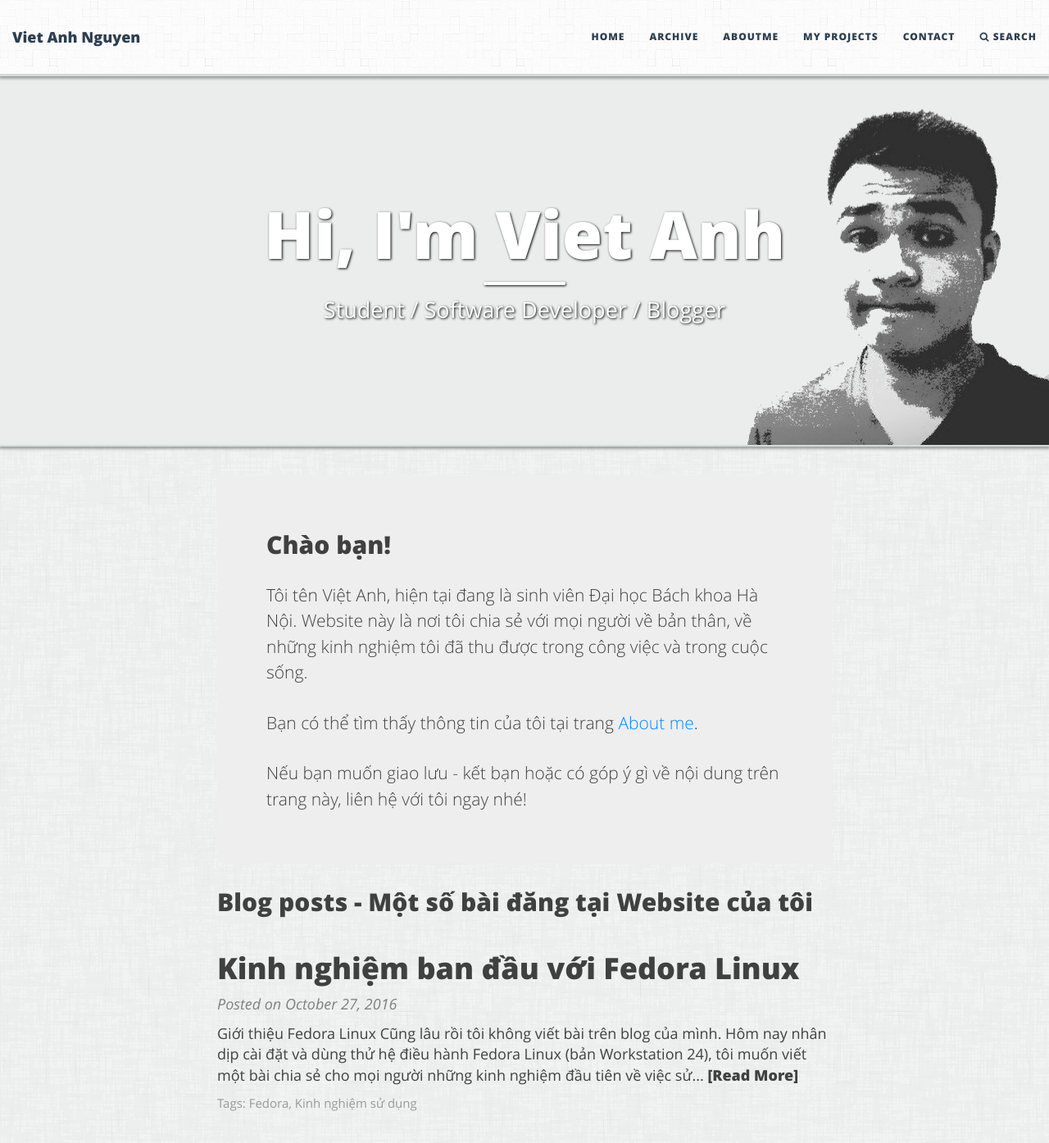
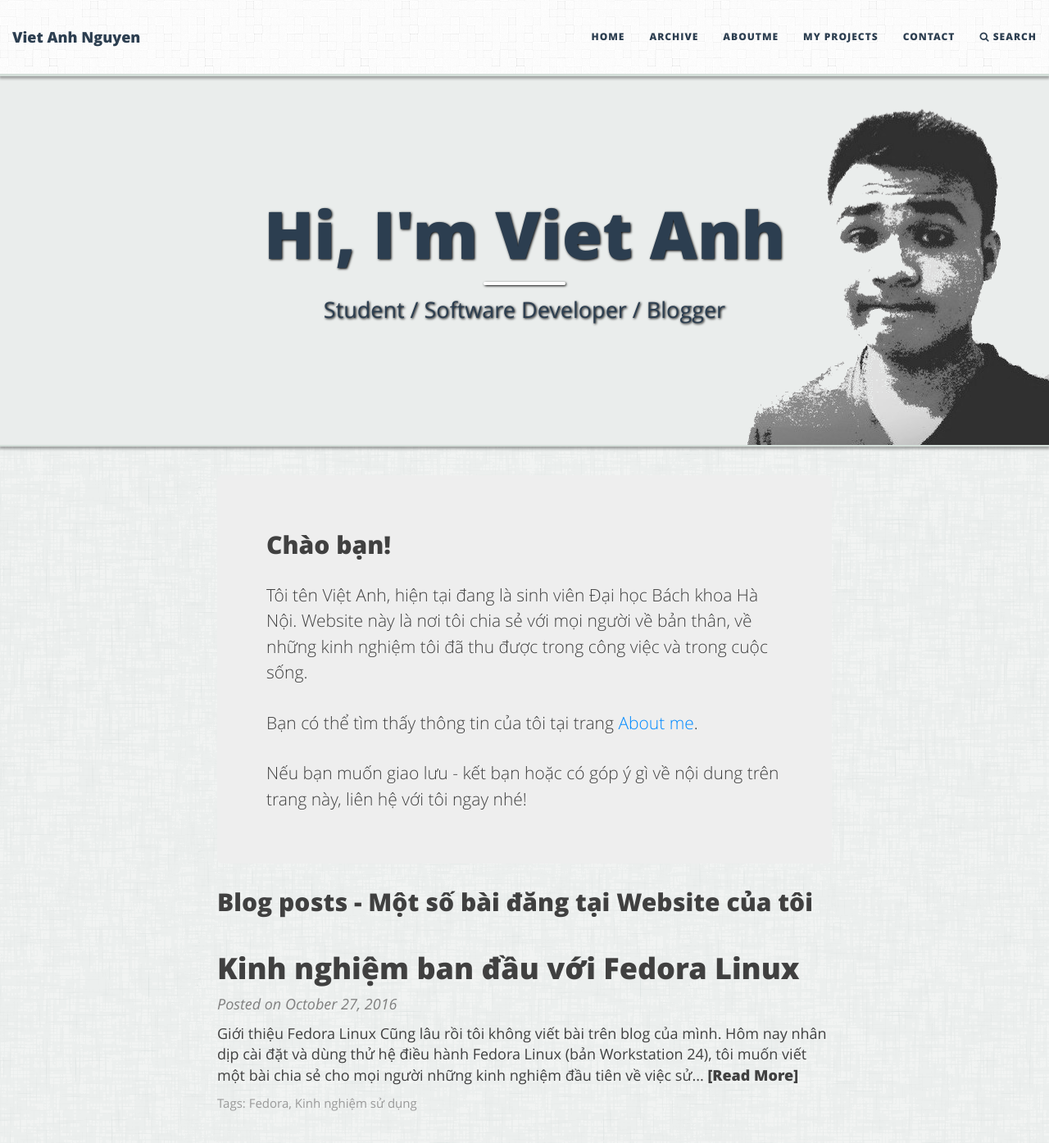
Before and after one commit to diglink/vietanhdev.github.io, a Jekyll site: the page built from index.html, in a window 1280 px wide and 1400 px high. Shown: the top 1395 px of the window at 82% size. Built offline with Jekyll 4.4.1, drawn with Linux system fonts in a browser that asks for light colours; the list of posts is cut into pages by our own code.

Commit message:
update website

```diff
--- a/index.html
+++ b/index.html
@@ -74,4 +74,7 @@ bigimg: "/files/background/vietanhdev.png"
 	.big-img.intro-header {
 		background: #EAEDEC url("/files/background/vietanhdev.png") right bottom no-repeat;
 	}
+  .page-heading h1, .page-subheading {
+    color: #2C3E50;
+  }
 </style>
```
